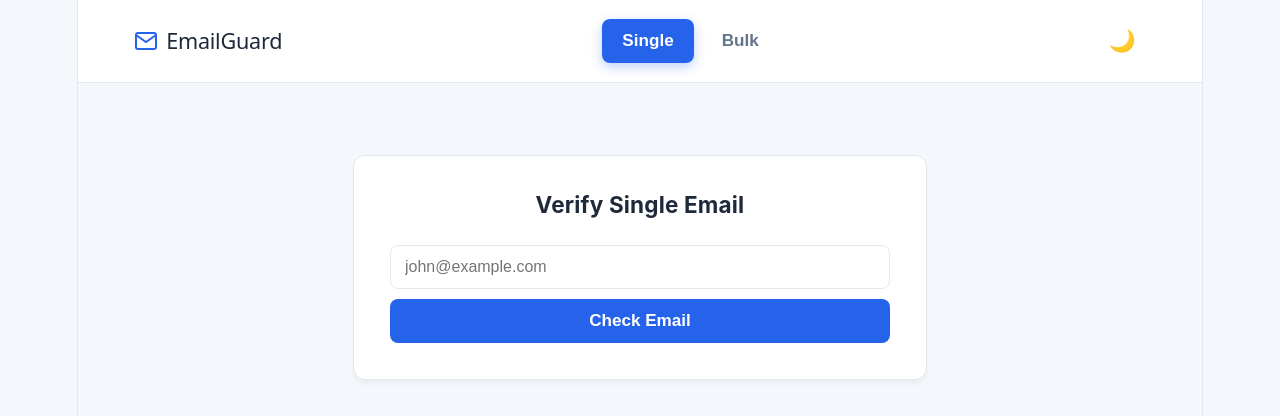
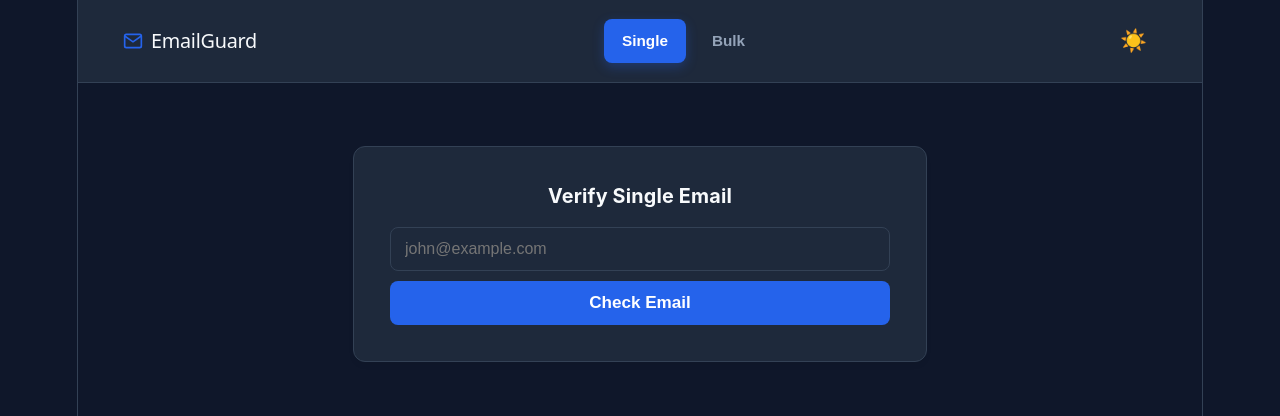
Before and after one commit to mdshibanalam/email-gaurd-ui, a React (Vite) app: page / in a window 1280 px wide. Shown: the top 416 px of the page. Built offline with nearby package versions, Linux system fonts and the light colour scheme.

Commit message:
Optimize website for laptops and desktops

```diff
--- a/src/App.css
+++ b/src/App.css
@@ -305,58 +305,76 @@ input[type="email"]:-webkit-autofill:active {
   }
 }
 
-/* Tablets and up (768px+) */
-@media (min-width: 768px) {
+/* Laptops (1024px - 1279px) */
+@media (min-width: 1024px) and (max-width: 1279px) {
+  .header {
+    padding: 0.875rem 3%;
+  }
+
+  .main-content {
+    padding: 3rem 1.5rem;
+  }
+
+  .card {
+    max-width: 480px;
+    padding: 1.75rem;
+  }
+}
+
+/* Desktops (1280px - 1535px) */
+@media (min-width: 1280px) and (max-width: 1535px) {
+  .header {
+    padding: 1rem 4%;
+  }
+
+  .main-content {
+    padding: 3.5rem 2rem;
+  }
+
+  .card {
+    max-width: 500px;
+    padding: 2rem;
+  }
+
+  .tab-btn {
+    font-size: 0.85rem;
+    padding: 8px 18px;
+  }
+
+  .logo h2 {
+    font-size: 1.1rem;
+  }
+}
+
+/* Large desktops (1536px+) */
+@media (min-width: 1536px) {
   .header {
     padding: 1rem 5%;
+  }
+
+  .main-content {
+    padding: 4rem 2rem;
+  }
+
+  .card {
+    max-width: 520px;
+    padding: 2.25rem;
+  }
+
+  .tab-btn {
+    font-size: 0.9rem;
+    padding: 10px 22px;
   }
 
   .logo h2 {
     font-size: 1.2rem;
   }
 
-  .logo svg {
-    width: 24px;
-    height: 24px;
-  }
-
-  .tab-btn {
-    padding: 10px 20px;
-    font-size: 0.95rem;
-  }
-
-  .main-content {
-    padding: 4rem 1rem;
-  }
-
-  .card {
-    padding: 2rem;
-  }
-
   .card h3 {
-    font-size: 1.25rem;
-    margin-bottom: 1.5rem;
-  }
-
-  .stat-grid {
-    gap: 20px;
-    margin: 20px 0;
-  }
-
-  .stat {
-    padding: 15px;
-  }
-
-  .stat span {
-    font-size: 0.9rem;
+    font-size: 1.2rem;
   }
 
   .stat strong {
-    font-size: 1.5rem;
-  }
-
-  .result-badge {
-    padding: 10px;
-    font-size: 1rem;
+    font-size: 1.4rem;
   }
 }
--- a/src/App.jsx
+++ b/src/App.jsx
@@ -2,7 +2,7 @@ import { useState, useEffect } from 'react'
 import './App.css'
 
 function App() {
-  const [theme, setTheme] = useState('light')
+  const [theme, setTheme] = useState('dark')
   const [activeTab, setActiveTab] = useState('single')
 
   const [singleEmail, setSingleEmail] = useState('')
```
